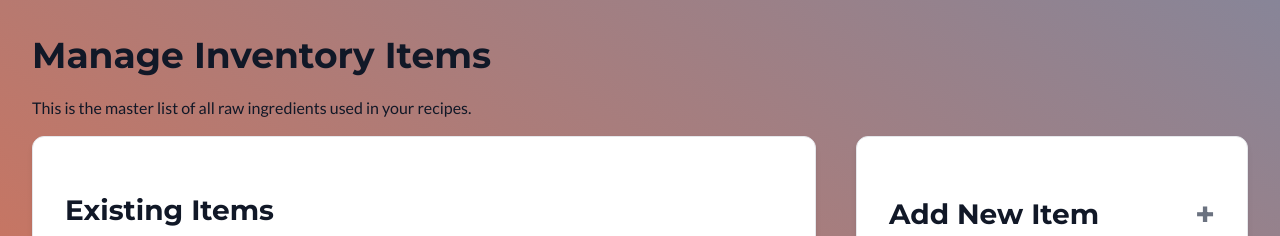
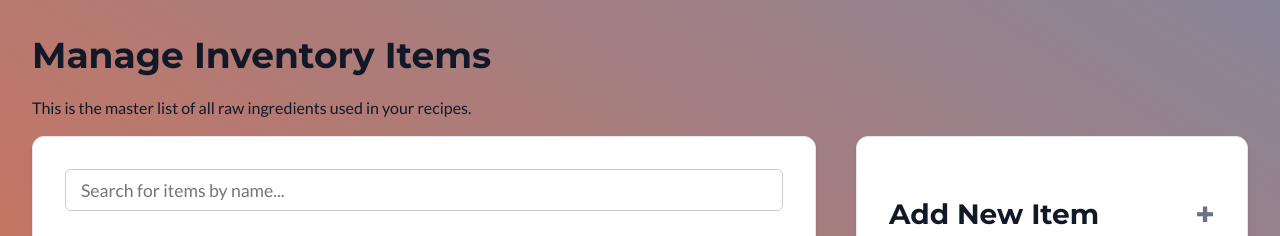
Before and after one commit to ATrapenard/Bliss_Analytics_Dashboard, a Flask app: page /inventory in a window 1280 px wide. Shown: the part 59-295 px from the top of the page. Run offline with Flask 3, Linux system fonts and the light colour scheme; data that the repository does not hold is empty; some libraries are stand-ins or nearby versions.

Commit message:
Created search bar for searching through ingredients

```diff
--- a/templates/inventory_items.html
+++ b/templates/inventory_items.html
@@ -71,7 +71,16 @@
         transition: max-height 0.3s ease-out;
         padding-top: 15px;
     }
-
+    .search-container {
+        width: 100%;
+        margin-bottom: 20px;
+    }
+    .search-container input[type="text"] {
+        width: 100%;
+        margin-bottom: 0;
+        font-size: 1.1em;
+        padding: 12px 15px;
+    }
     @media screen and (max-width: 900px) {
         .form-container { order: -1; }
     }
@@ -91,6 +100,9 @@
 
 <div class="container">
     <div class="list-container content-card">
+        <div class="search-container">
+            <input type="text" id="inventorySearch" placeholder="Search for items by name...">
+        </div>
         <h2>Existing Items</h2>
         <table>
             <thead>
@@ -169,6 +181,24 @@
             }
         });
     });
+    const searchInput = document.getElementById('inventorySearch');
+    const tableBody = document.querySelector('.list-container tbody');
+    const allRows = tableBody.querySelectorAll('tr');
+
+        searchInput.addEventListener('input', function(e) {
+            const searchTerm = e.target.value.toLowerCase();
+
+            allRows.forEach(row => {
+                // Get the text from the 2nd cell (Item Name)
+                const itemName = row.cells[1].textContent.toLowerCase();
+
+                if (itemName.includes(searchTerm)) {
+                    row.style.display = ''; // Show the row
+                } else {
+                    row.style.display = 'none'; // Hide the row
+                }
+            });
+        });
 </script>
 
 {% endblock %}
```
